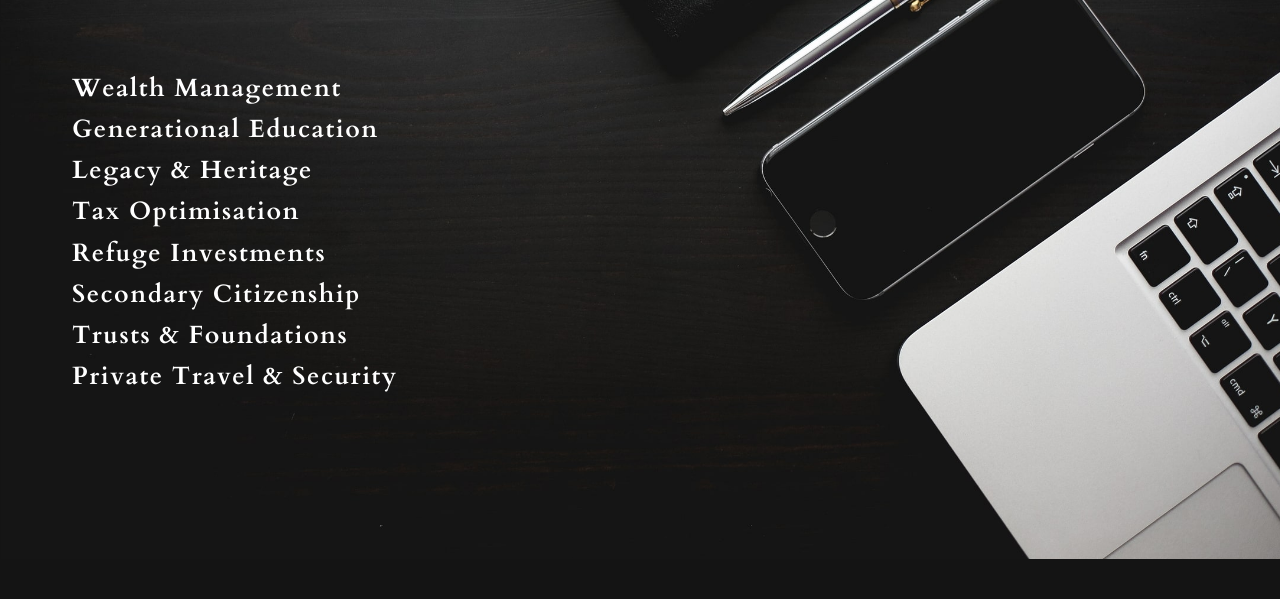
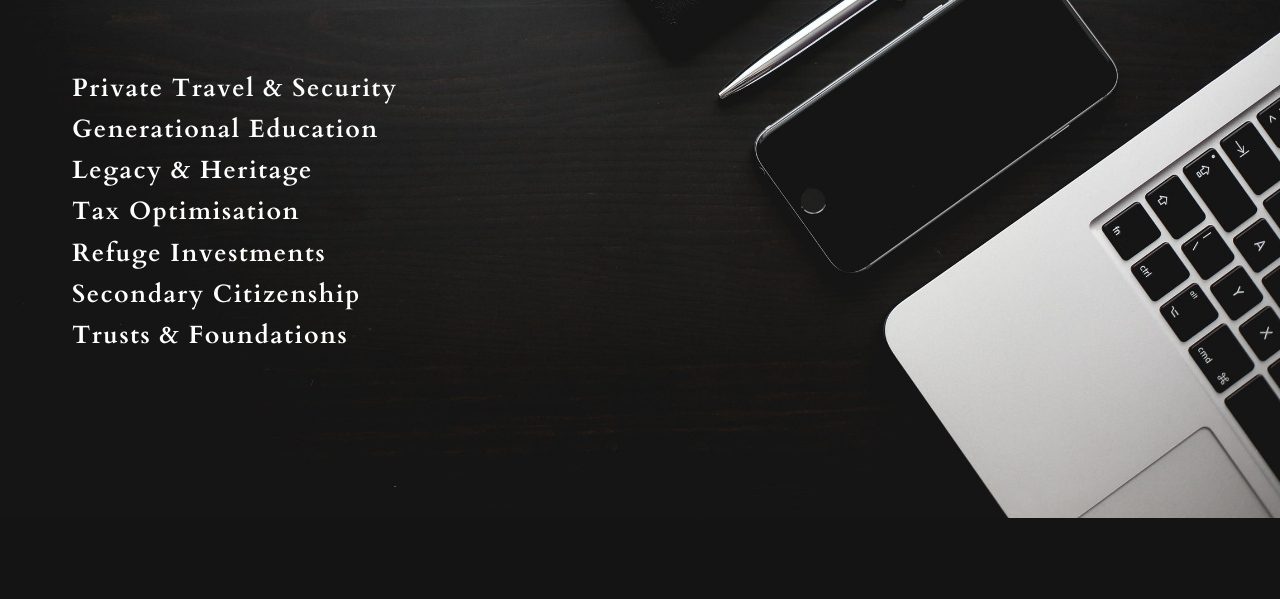
Before and after one commit to micheldegeofroy/Garboua, a plain HTML site: page index.html in a window 1280 px wide. Shown: the part 201-800 px from the top of the page. Drawn offline with Linux system fonts and the light colour scheme; no server answers.

Commit message:
Update index.html

```diff
--- a/index.html
+++ b/index.html
@@ -45,7 +45,7 @@
         <div class="animated" style="width:100%;height:100%;animation:baseline-LEFT-b7a4293e-e08f-459f-bf69-bbe178684c2e 769ms 100ms both paused;">
         <div id="IKouVOvXwfAd48nv" style="opacity:1.0;display:flex;box-sizing:border-box;flex-direction:column;justify-content:flex-start;width:100%;height:100%;">
         <p id="sFnKztuYxKjVErkb" style="color:#ffffff;font-family:YACkoGIT9qo-0;line-height:1.64999175em;letter-spacing:0.06em;">
-        <span id="qdw2CFWrZk4VETvp" style="color:#ffffff;font-weight:700;">Wealth Management</span></p>
+        <span id="qdw2CFWrZk4VETvp" style="color:#ffffff;font-weight:700;">Private Travel &amp; Security</span></p>
         <p id="zLvKxlLNZJXk6tY3" style="color:#ffffff;font-family:YACkoGIT9qo-0;line-height:1.64999175em;letter-spacing:0.06em;">
         <span id="KDQHQPp8N4yIWpzX" style="color:#ffffff;font-weight:700;">Generational Education</span></p>
         <p id="gjJEr656cHSqwNKk" style="color:#ffffff;font-family:YACkoGIT9qo-0;line-height:1.64999175em;letter-spacing:0.06em;">
@@ -58,8 +58,6 @@
         <span id="hew7HYX72dCtkZhD" style="color:#ffffff;font-weight:700;">Secondary Citizenship</span></p>
         <p id="ahS1no5TXB9u51LV" style="color:#ffffff;font-family:YACkoGIT9qo-0;line-height:1.64999175em;letter-spacing:0.06em;">
         <span id="uzteAQP4Ig0lFHws" style="color:#ffffff;font-weight:700;">Trusts &amp; Foundations</span></p>
-        <p id="ahS1no5TXB9u51LV" style="color:#ffffff;font-family:YACkoGIT9qo-0;line-height:1.64999175em;letter-spacing:0.06em;">
-        <span id="uzteAQP4Ig0lFHws" style="color:#ffffff;font-weight:700;">Private Travel &amp; Security</span></p>
         </div></div></div></div></div></div></div></section><a id="page-2" aria-hidden="true" style="visibility:hidden;">
         </a><section id="M51TecZ1xgTadAlg" style="position:relative;overflow:hidden;display:grid;align-items:center;grid-template-columns:auto 100rem auto;z-index:0;margin-top:-1px;">
         <div id="QDdk5dOqeF0rWFKE" style="grid-area:1 / 1 / 2 / 4;display:grid;position:absolute;min-height:100%;min-width:100%;">
```
